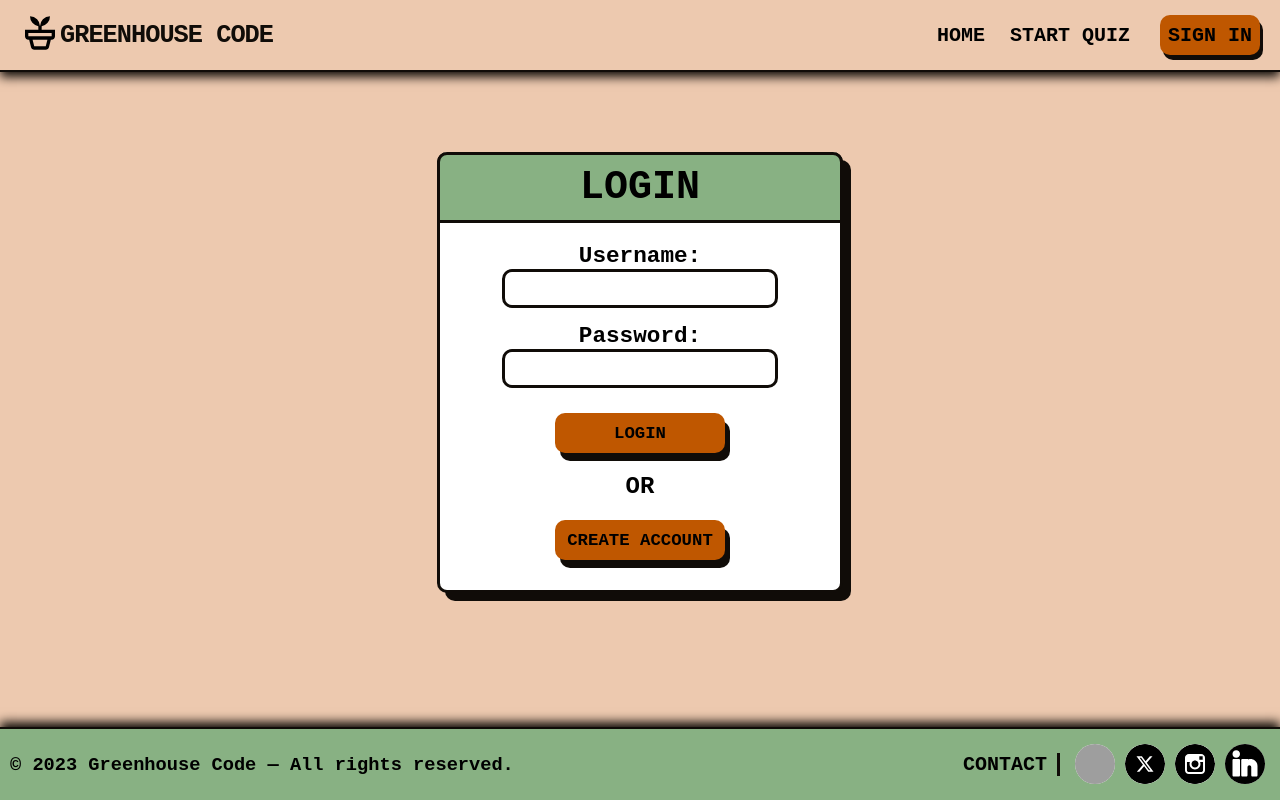
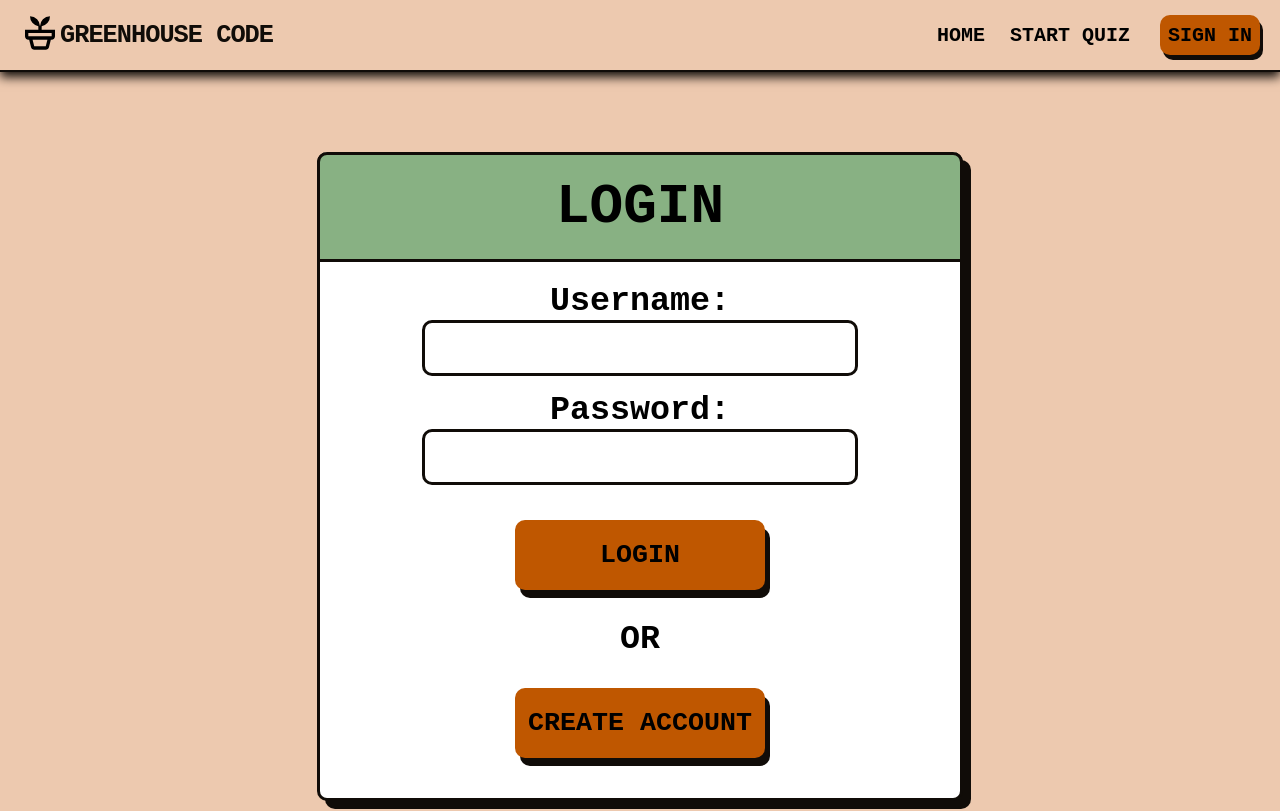
Before and after one commit to progmatic-fs-2023/greenhouse-project, a React (Vite) app in the folder client/: page /login in a window 1280 px wide. Shown: the top 811 px of the page. Built offline with nearby package versions, Linux system fonts and the light colour scheme; no server answers; grey boxes are pictures that could not be loaded; a web font is replaced by a local one.

Commit message:
admin/login css update

```diff
--- a/client/src/components/AdminPageComponents/AdminPageComponents.css
+++ b/client/src/components/AdminPageComponents/AdminPageComponents.css
@@ -6,7 +6,7 @@
   align-items: center;
   text-align: center;
   flex-flow: column;
-  width: 700px;
+  width: 60%;
   height: 100%;
   border-right: 3px solid var(--smokey-black);
   border-bottom: 3px solid var(--smokey-black);
@@ -125,10 +125,19 @@
   background-color: white;
 }
 
-.error-message, .edit_question_form p {
+#error-message {
   color: red;
   margin-bottom: 10px;
-  font-size: 15pt;
+  font-size: 17pt;
+  background-color: white;
+  width: 300px;
+  text-align: center;
+}
+
+.edit_question_form p, #ok-message {
+  color: black;
+  margin-bottom: 10px;
+  font-size: 17pt;
 }
 
 .admin-button {
@@ -175,8 +184,8 @@
 
 .admin h3 {
   width: 100%;
-  font-size: 18pt;
-  padding: 10px 0;
+  font-size: 25pt;
+  padding: 20px 0;
   border-bottom: 3px solid var(--smokey-black);
   background-color: var(--grey-background);
 }
@@ -187,7 +196,7 @@
 }
 
 .question-form-container button{
-  margin-bottom: 30px;
+  margin: 30px auto 0;
 }
 
 #users_list {
@@ -224,7 +233,7 @@
   display: flex;
   justify-content: center;
   flex-direction: column;
-  width: min-content;
+  width: max-content;
   margin: 0 auto;
 }
 
--- a/client/src/components/AdminPageComponents/EditQuestion.jsx
+++ b/client/src/components/AdminPageComponents/EditQuestion.jsx
@@ -107,7 +107,7 @@ function EditPage() {
         </div>
 
         {loading && <p>Loading...</p>}
-        {errorState && <p className="error-message">{errorState}</p>}
+        {errorState && <p>{errorState}</p>}
 
         {questions.length > 0 && (
           <div className="questions_container">
--- a/client/src/components/AdminPageComponents/QuestionForm.jsx
+++ b/client/src/components/AdminPageComponents/QuestionForm.jsx
@@ -140,9 +140,6 @@ function QuestionForm({
 
   return (
     <div className="question-form-container">
-      {formError && <p className="error-message">{formError}</p>}
-      {formOk && <p className="ok-message">{formOk}</p>}
-
       <form className="quiz-form" onSubmit={handleSubmit}>
         <label htmlFor="difficulty">
           Difficulty:
@@ -212,6 +209,8 @@ function QuestionForm({
           </label>
 
           <button type="submit">Submit</button>
+          {formError && <p id="error-message">{formError}</p>}
+          {formOk && <p id="ok-message">{formOk}</p>}
         </div>
       </form>
     </div>
--- a/client/src/components/Layout/ProfileLayout/ProfileHeader.jsx
+++ b/client/src/components/Layout/ProfileLayout/ProfileHeader.jsx
@@ -58,6 +58,8 @@ function ProfileHeader() {
     }
   });
 
+  const difference = threshold-xp;
+
   return (
     <div className="profile_header_container">
       <img src={Profilepic} alt="Profile" className="user_pic" />
@@ -75,6 +77,7 @@ function ProfileHeader() {
               style={{ width: `${(xp/threshold)*100}%` }}
             />
             </div>
+            <p>{difference} XP until next level</p>
           </div>
     </div>
   );
--- a/client/src/components/Layout/ProfileLayout/profile.css
+++ b/client/src/components/Layout/ProfileLayout/profile.css
@@ -106,6 +106,11 @@
     overflow: hidden;
   }
 
+  .xp p {
+    font-size: 18pt;
+    text-align: center;
+  }
+
   .status-bar-fill {
     height: 100%;
     background-color: var(--smokey-black);
--- a/client/src/login.css
+++ b/client/src/login.css
@@ -10,8 +10,9 @@
   align-items: center;
   text-align: center;
   flex-flow: column;
-  width: 400px;
+  width: 50%;
   height: 100%;
+  padding: 30px auto;
   border-right: 3px solid var(--smokey-black);
   border-bottom: 3px solid var(--smokey-black);
   border-left: 3px solid var(--smokey-black);
@@ -24,10 +25,10 @@
   border: 3px solid var(--smokey-black);
   width: 100%;
   border-radius: 10px 10px 0 0;
-  padding: 10px 0;
+  padding: 20px 0;
   text-transform: uppercase;
   font-style: normal;
-  font-size: 30pt;
+  font-size: 42pt;
   background-color: var(--secondary-color);
 }
 
@@ -37,16 +38,16 @@
 
 .login_container label, .quiz-form label, .edit_question_form label {
   font-style: normal;
-  font-size: 17pt;
+  font-size: 25pt;
 }
 
 .login_container input, .quiz-form select, .quiz-form input {
   margin-bottom: 15px;
-  padding: 5px 10px;
+  padding: 10px 15px;
   border: 3px solid var(--smokey-black);
   border-radius: 5px;
-  width: 250px;
-  font-size: 15pt;
+  width: 400px;
+  font-size: 20pt;
   border-radius: 10px;
 }
 
@@ -54,11 +55,11 @@
   background-color: var(--accent-color);
   border-radius: 10px;
   border: none;
-  width: 170px;
-  height: 40px;
-  padding: 5px;
-  margin: 10px 0;
-  font-size: 13pt;
+  width: 250px;
+  height: 70px;
+  padding: 10px;
+  margin: 20px 0;
+  font-size: 20pt;
   text-transform: uppercase;
   transition-duration: 0.3s;
   box-shadow: 5px 8px var(--smokey-black);
@@ -78,5 +79,5 @@
   margin-bottom: 10px;
   text-transform: uppercase;
   font-style: normal;
-  font-size: x-large;
+  font-size: 25pt;
 }
```
